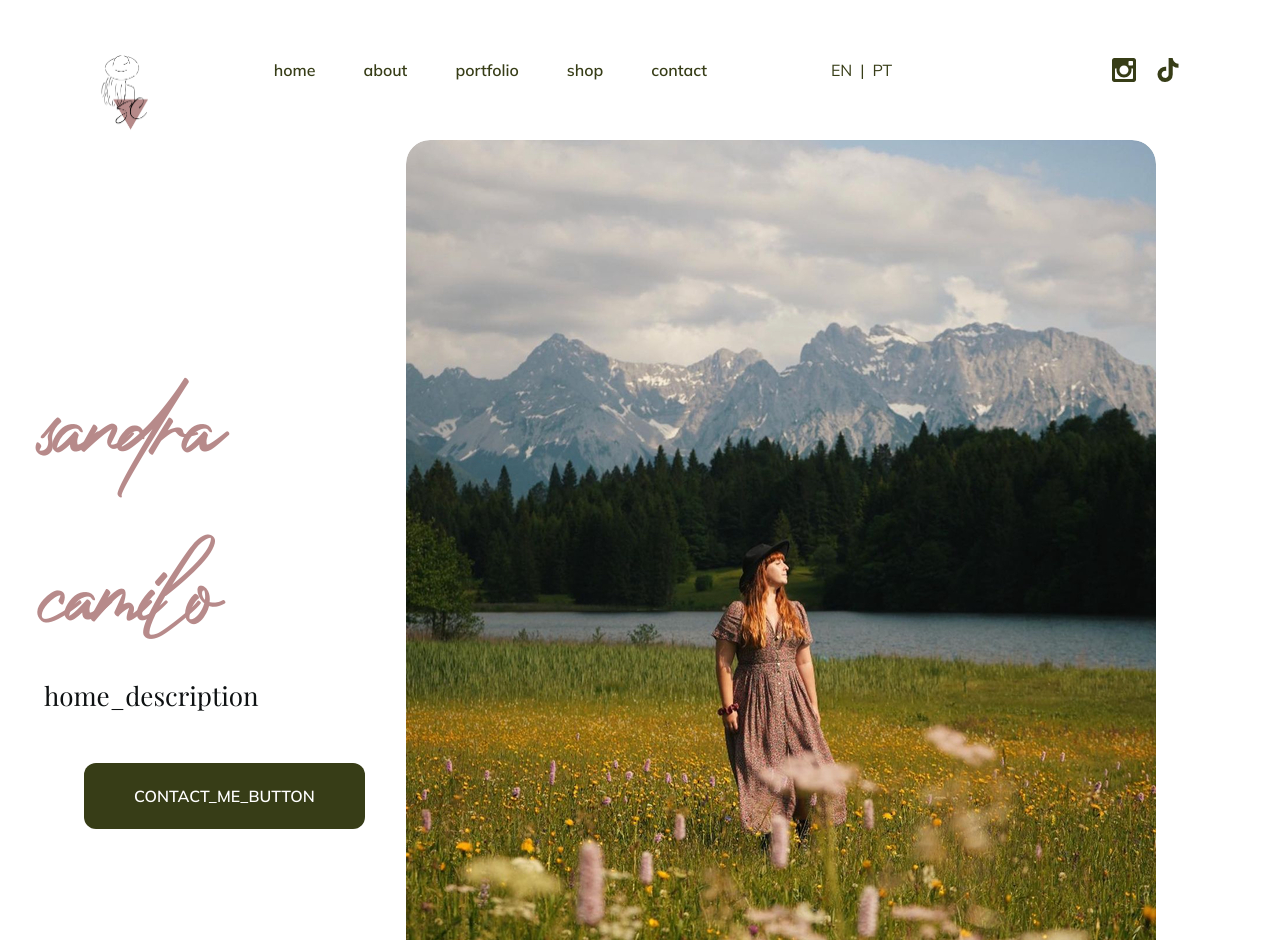
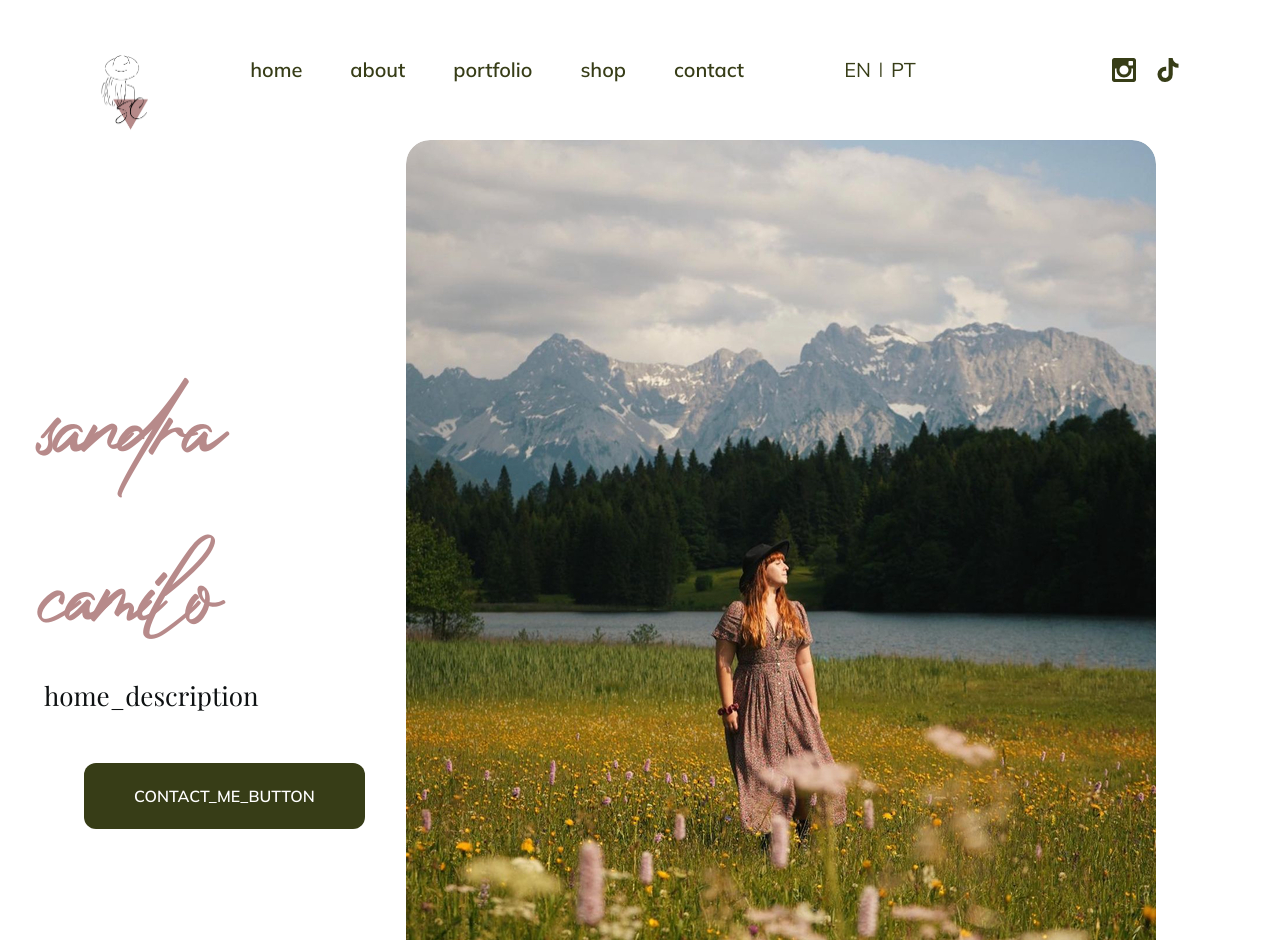
Before and after one commit to PedroRobalo1994/sandra-website, a React (Create React App) app: page / in a window 1280 px wide. Built offline with nearby package versions, Linux system fonts and the light colour scheme; the HTML template or start-up script is replaced by a standard one; a web font is replaced by a local one.

Commit message:
Enhance text size for language buttons and navigation links in Header and ChangeLanguage components

```diff
--- a/src/components/ChangeLanguage.js
+++ b/src/components/ChangeLanguage.js
@@ -14,11 +14,11 @@ const ChangeLanguage = ({ visible }) => {
     <div className={`${visibilityClass}`}>
       <ul className='flex gap-x-2'>
         <li>
-          <button onClick={() => changeLanguage('en')} className='text-green hover:text-pink transition'>EN</button>
+          <button onClick={() => changeLanguage('en')} className='text-green hover:text-pink transition text-xl'>EN</button>
         </li>
         <li className='text-green hover:text-pink transition'> | </li>
         <li>
-          <button onClick={() => changeLanguage('pt')} className='text-green hover:text-pink transition'>PT</button>
+          <button onClick={() => changeLanguage('pt')} className='text-green hover:text-pink transition text-xl'>PT</button>
         </li>
       </ul>
     </div>
--- a/src/components/Header.js
+++ b/src/components/Header.js
@@ -16,11 +16,11 @@ const Header = () => {
       </Link>
       {/* nav - initialy hidden - show on desktop mode */}
       <nav className='hidden lg:flex  gap-x-12 font-semibold'>
-        <Link to={'/'} className='text-green hover:text-pink transition'>{t('home')}</Link>
-        <Link to={'/about'} className='text-green hover:text-pink transition'>{t('about')}</Link>
-        <Link to={'/portfolio'} className='text-green hover:text-pink transition'>{t('portfolio')}</Link>
-        <Link to={'/shop'} className='text-green hover:text-pink transition'>{t('shop')}</Link>
-        <Link to={'/contact'} className='text-green hover:text-pink transition'>{t('contact')}</Link>
+        <Link to={'/'} className='text-green hover:text-pink text-xl transition' data-test="nav-link-home">{t('home')}</Link>
+        <Link to={'/about'} className='text-green hover:text-pink text-xl transition' data-test="nav-link-about">{t('about')}</Link>
+        <Link to={'/portfolio'} className='text-green hover:text-pink text-xl transition' data-test="nav-link-portfolio">{t('portfolio')}</Link>
+        <Link to={'/shop'} className='text-green hover:text-pink text-xl transition' data-test="nav-link-shop">{t('shop')}</Link>
+        <Link to={'/contact'} className='text-green hover:text-pink text-xl transition' data-test="nav-link-contact">{t('contact')}</Link>
       </nav>
       <ChangeLanguage/>
       <Socials/>
```
